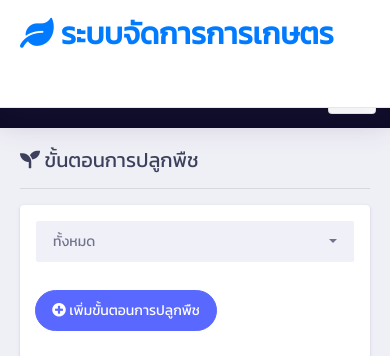
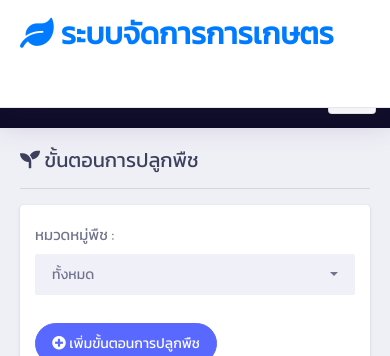
Before and after one commit to TaxBoonyarit/agricultural-utt, a PHP site: page /pages/admin/step_plants.php in a window 390 px wide. Shown: the top 356 px of the page. Run offline with PHP 8.4, Linux system fonts and the light colour scheme; a user stored in the database is signed in; data comes from the database, SQL or seed files in the repository; data that the repository does not hold is empty; some libraries are stand-ins or nearby versions; some web fonts are replaced.

Commit message:
update admin

```diff
--- a/pages/admin/step_plants.php
+++ b/pages/admin/step_plants.php
@@ -37,9 +37,10 @@ $date = date("d") . "/" . date("n") . "/" .  (date("Y") + 543);
                     </div>
                     <div class="col-xl-12 col-lg-12 col-md-12 col-sm-12 col-12">
                         <div class="card">
-                            <div class="row">
-                                <div class="col-11 ml-3 mt-3">
-                                    <div class="form-group">
+                            <div class="col-md-12">
+                                <div class="form-group row">
+                                    <label for="staticEmail" class="col-sm-2 col-form-label">หมวดหมู่พืช : </label>
+                                    <div class="col-sm-10">
                                         <select id="step" class="selectpicker show-tick" data-size="8" data-live-search="true" title="เลือกหมวดหมู่พืช" data-width="100%" required>
                                             <option value="all" selected>ทั้งหมด</option>
                                             <?php
--- a/pages/plant_detail.php
+++ b/pages/plant_detail.php
@@ -12,6 +12,8 @@ $result = mysqli_fetch_assoc($query);
 
 ?>
 
+<!-- ajax -->
+<script src="//ajax.googleapis.com/ajax/libs/jquery/1.9.1/jquery.min.js"></script>
 
 <body>
     <div class="col-md-12 offset-md-3 col-lg-8 offset-lg-2" id="box">
--- a/pages/time_line.php
+++ b/pages/time_line.php
@@ -1,5 +1,6 @@
 <?php
 session_start();
+include('../pages/auth.php');
 include '../pages/layout/header.php';
 include('../config/conectDB.php');
 
```
